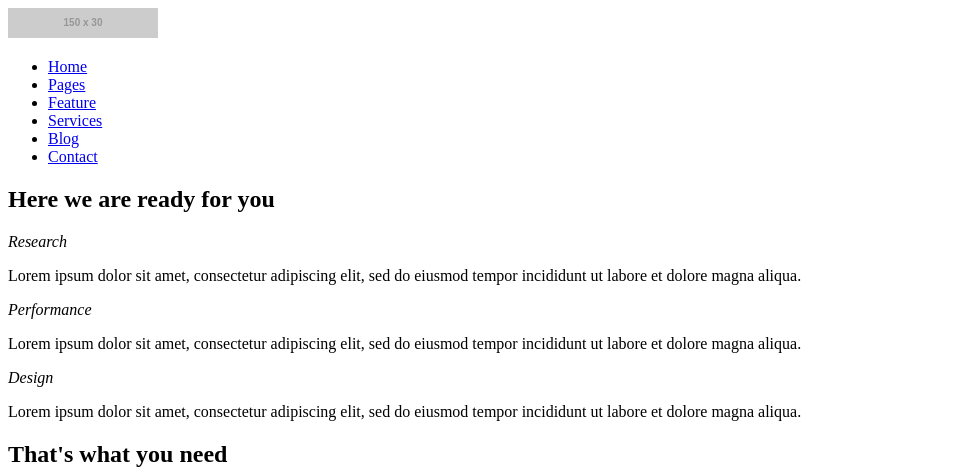
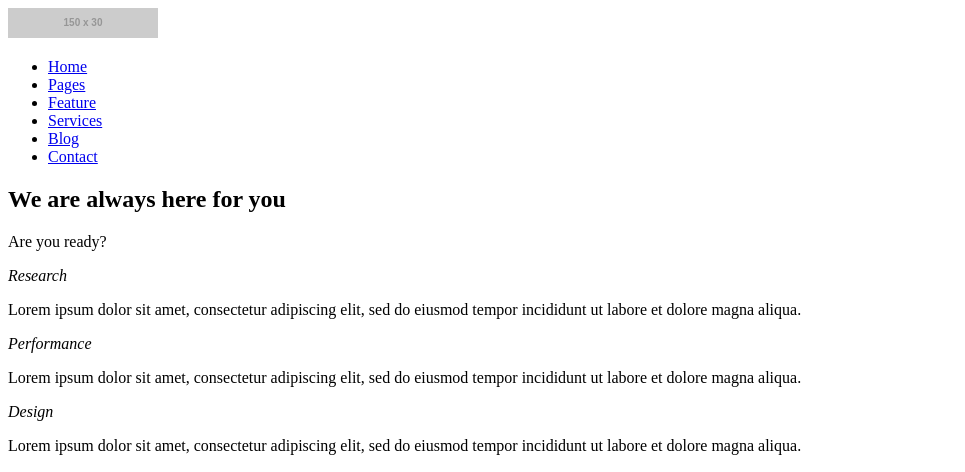
Before and after one commit to dzeekoo/learning-git, a plain HTML site: page index.html in a window 1280 px wide. Shown: the top 472 px of the page, without its empty margins (0-965 px from the left). Drawn offline with nearby package versions, Linux system fonts and the light colour scheme; files that its build step writes are made by us from their sources; placeholder pictures from the web are drawn by us.

Commit message:
Change h1, add content

```diff
--- a/index.html
+++ b/index.html
@@ -19,7 +19,8 @@
          </nav>
       </header>
       <section class="hero">
-         <h1>Here we are ready for you</h1>
+         <h1>We are always here for you</h1>
+		<p>Are you ready?</p>
       </section>
       <section class="big icons">
          <div class="container">
```
